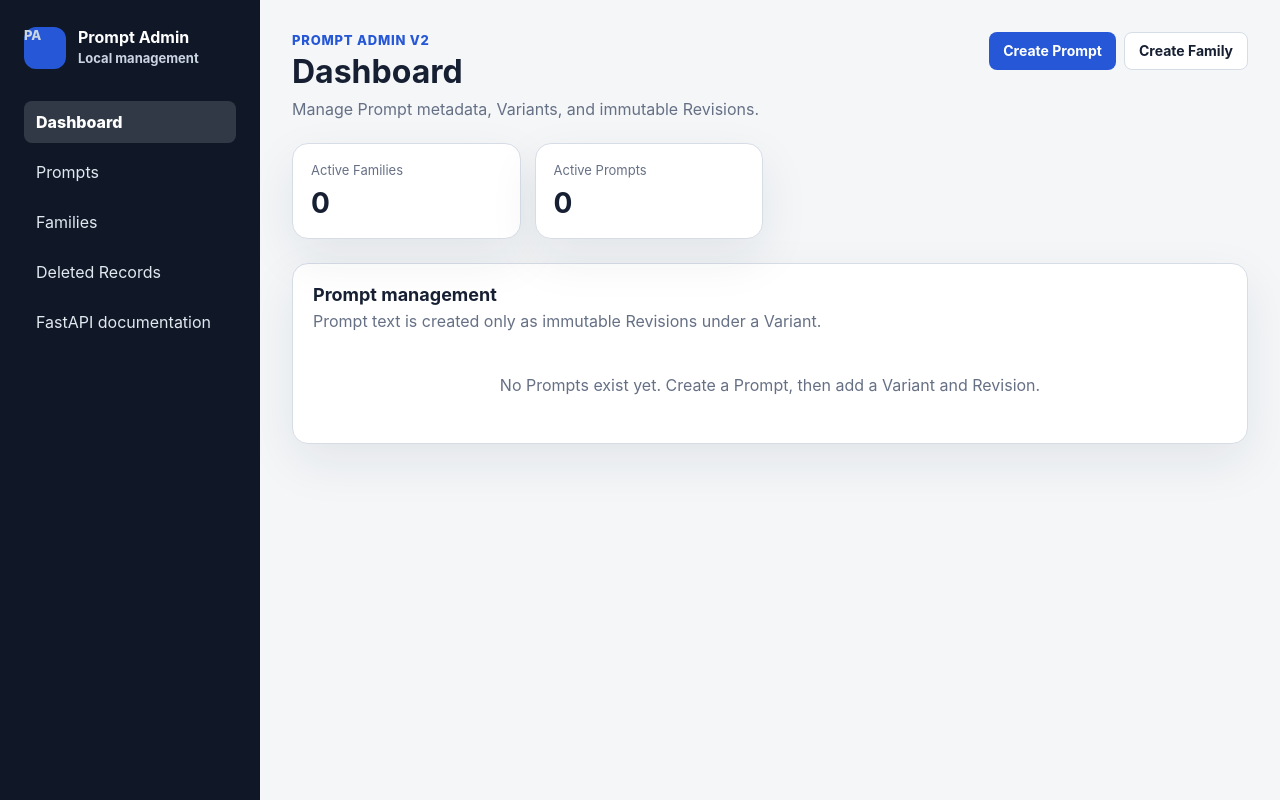
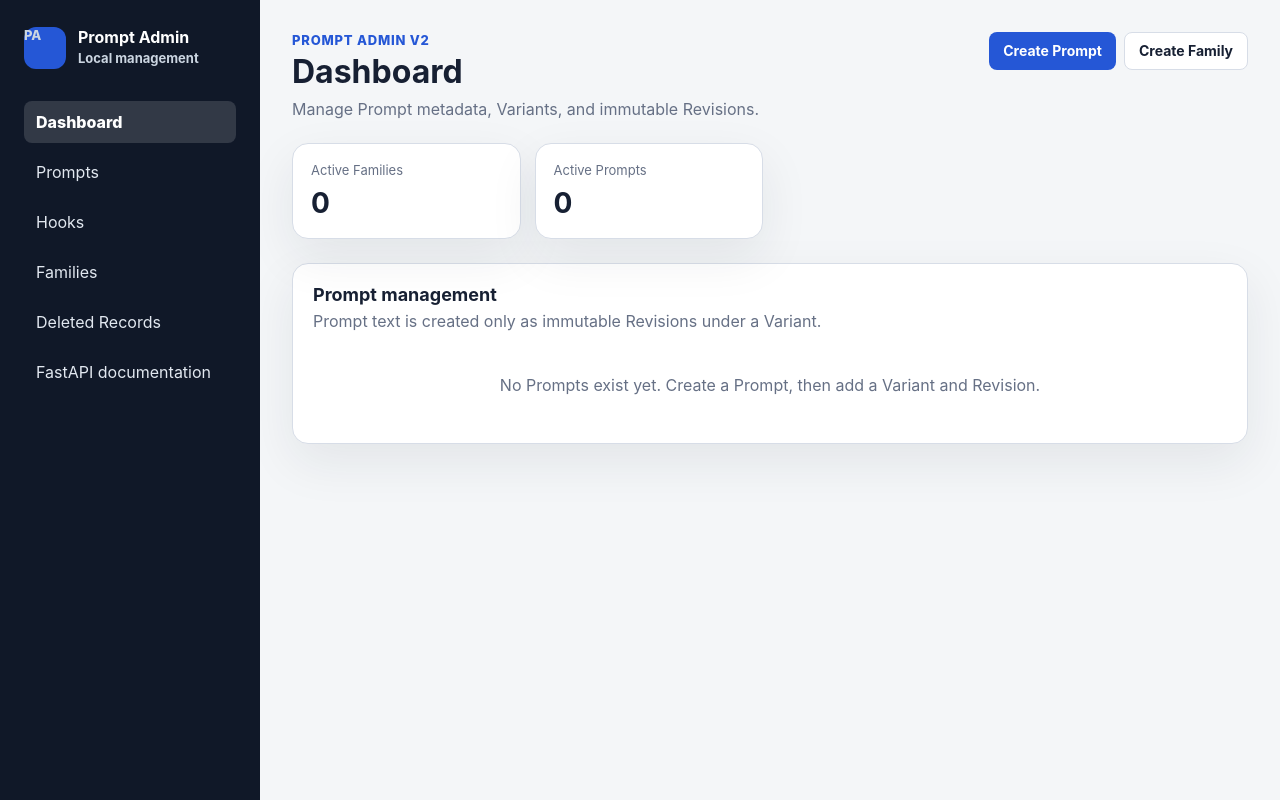
Before and after one commit to UsingSession/prompt-admin, a FastAPI app: page / in a window 1280 px wide. Run offline with FastAPI, Linux system fonts and the light colour scheme; parts of the project's set-up code (start-up, migrations or seed data) failed here and were passed over; some libraries are stand-ins or nearby versions.

Commit message:
Add Hooks navigation

```diff
--- a/templates/base.html
+++ b/templates/base.html
@@ -7,6 +7,7 @@
   <link rel="stylesheet" href="/static/app.css">
   <link rel="stylesheet" href="/static/admin-extra.css">
   <link rel="stylesheet" href="/static/prompt-management.css">
+  <link rel="stylesheet" href="/static/hook-management.css">
 </head>
 <body>
   <div class="app-shell">
@@ -23,6 +24,10 @@
         <a href="/prompts"
           {% if active_nav == "prompts" %}aria-current="page"{% endif %}>
           Prompts
+        </a>
+        <a href="/hooks"
+          {% if active_nav == "hooks" %}aria-current="page"{% endif %}>
+          Hooks
         </a>
         <a href="/families"
           {% if active_nav == "families" %}aria-current="page"{% endif %}>
```
